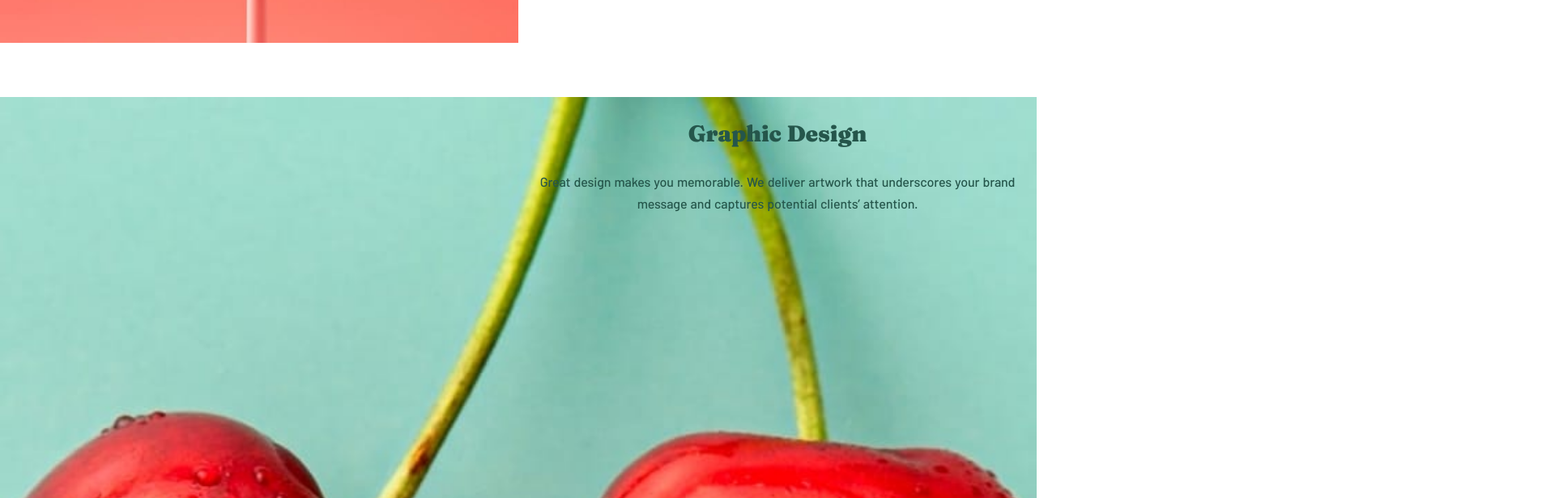
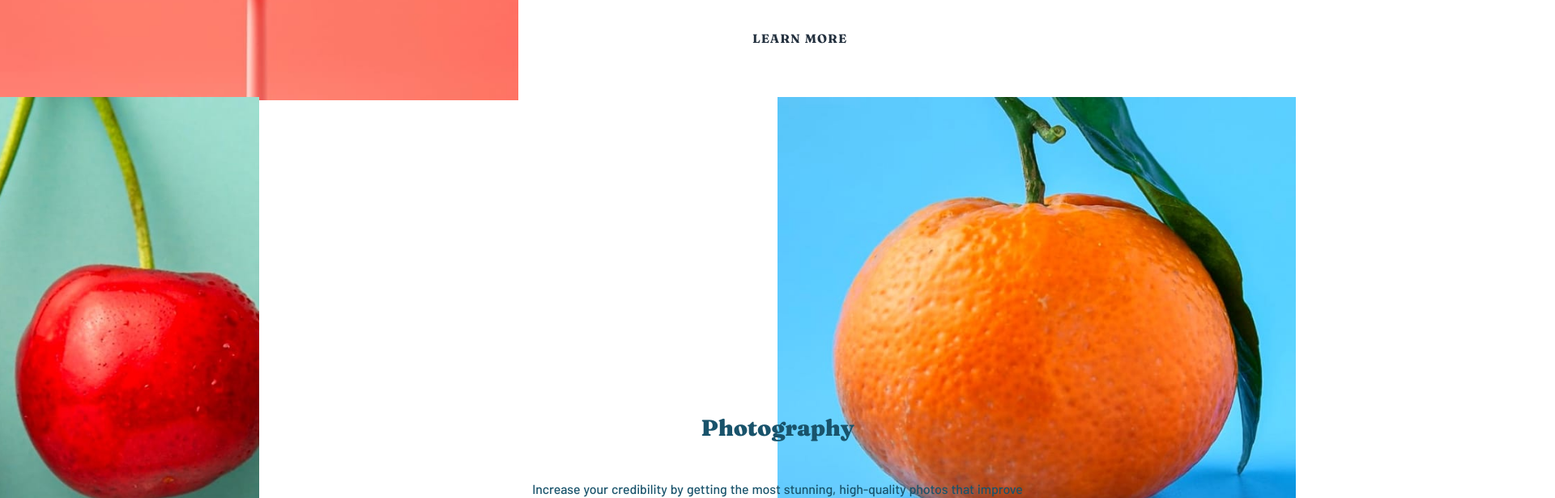
Before and after one commit to ronniekram/fem-sunnyside, a React (Create React App) app: page / in a window 1280 px wide. Shown: the part 1880-2496 px from the top of the page at 81% size, 1920 px wide, since content can reach past the window. Built offline with nearby package versions, Linux system fonts and the light colour scheme.

Commit message:
hahah i'm going to go insane hahaha

```diff
--- a/src/assets/style/_mixins.scss
+++ b/src/assets/style/_mixins.scss
@@ -46,4 +46,8 @@
   background-repeat: no-repeat;
   background-position: top;
   background-size: 100%;
+
+  @include lg {
+    background-size: 50%;
+  }
 }
--- a/src/assets/style/graphic.module.scss
+++ b/src/assets/style/graphic.module.scss
@@ -1,10 +1,16 @@
 @import './globals';
 
 section {
-  min-height: 600px;
-  display: flex;
-  flex-flow: column nowrap;
-  justify-content: flex-end;
+  div {
+    min-height: 600px;
+    display: flex;
+    flex-flow: column nowrap;
+    justify-content: flex-end;
+
+    // @include lg {
+    //   min-height: unset;
+    // }
+  }
 
   .text {
     text-align: center;
@@ -32,9 +38,11 @@ section {
 .blue {
   color: $photoText;
   @include graphic-background('../img/mobile/image-photography.jpg');
+  margin: 0;
 }
 
 .green {
   color: $designText;
   @include graphic-background('../img/mobile/image-graphic-design.jpg');
+  margin: 0;
 }
--- a/src/assets/style/graphics.module.scss
+++ b/src/assets/style/graphics.module.scss
@@ -1,6 +1,11 @@
 @import './globals';
 
-article {
+.container {
   display: flex;
   flex-flow: column nowrap;
+
+  @include lg {
+    flex-flow: row nowrap !important;
+    justify-content: center;
+  }
 }
--- a/src/components/Graphics.js
+++ b/src/components/Graphics.js
@@ -29,7 +29,7 @@ const Graphics = () => {
   };
 
   return (
-    <article>
+    <article className={styles.container}>
       {renderGraphics()}
     </article>
   );
```
